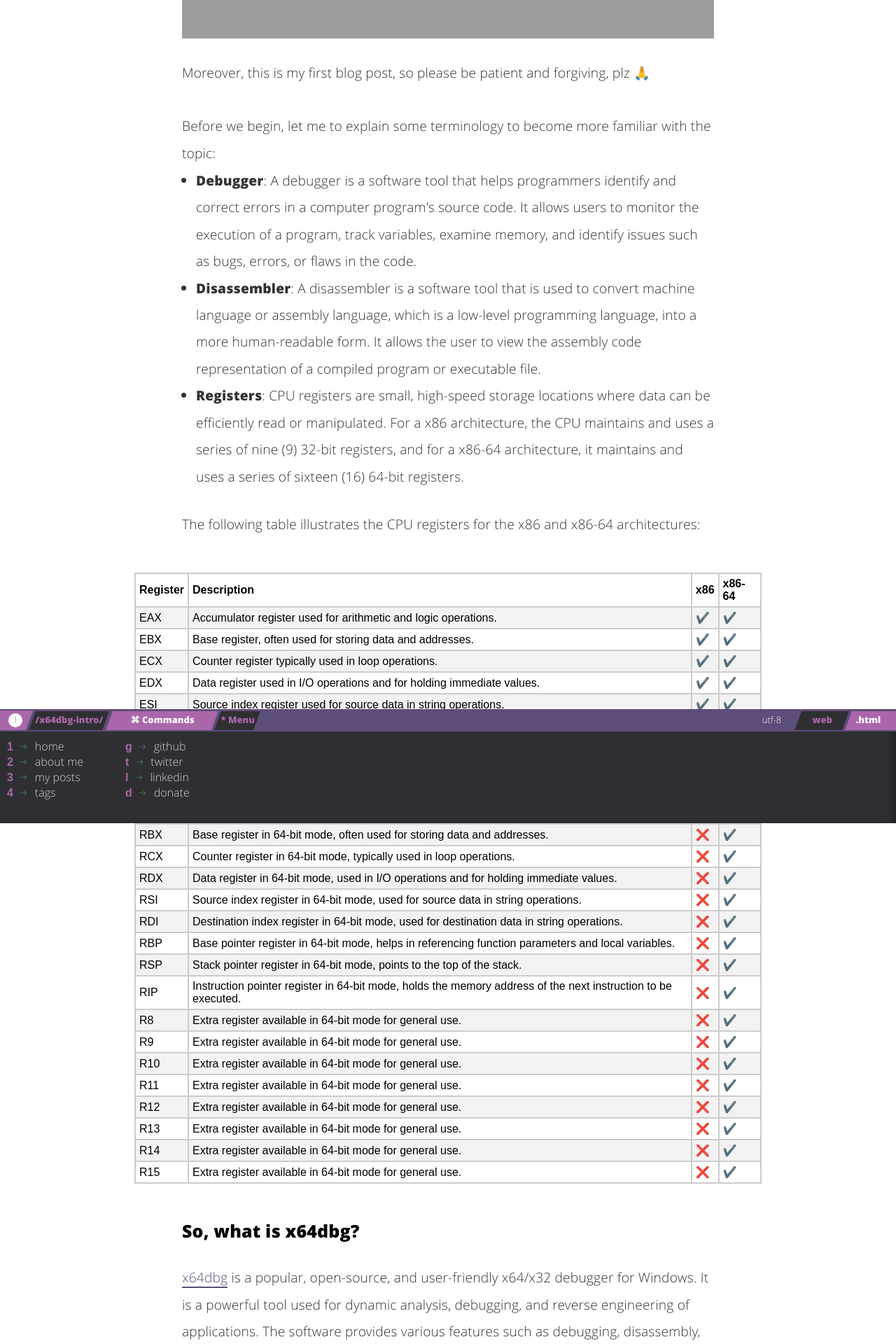
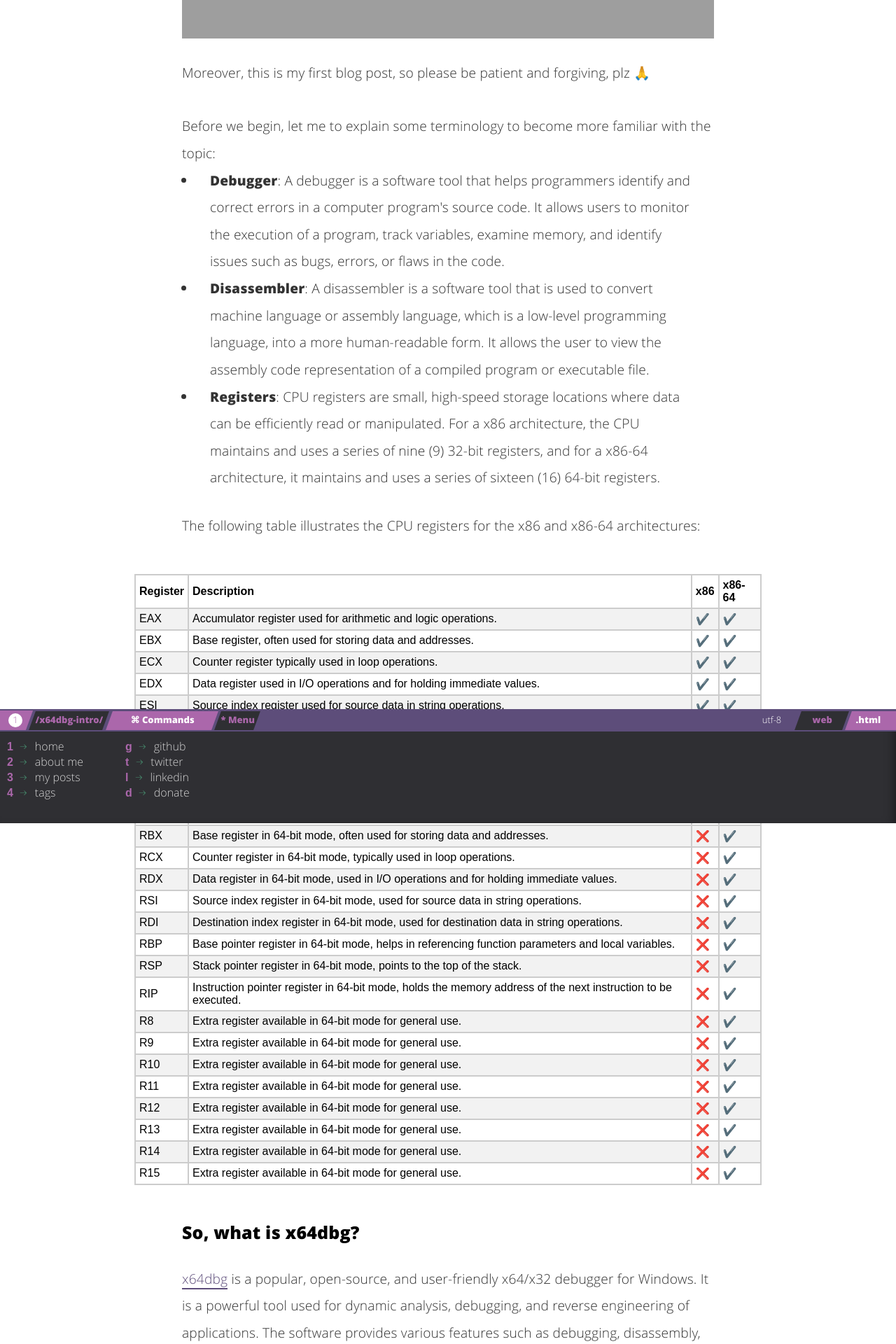
Before and after one commit to nickvourd/nickvourd.github.io, a Jekyll site: the page built from _posts/2023-10-18-x64dbg-intro.md, in a window 1280 px wide. Shown: the part 624-2544 px from the top of the page at 70% size. Built offline with Jekyll 4.4.1, drawn with Linux system fonts in a browser that asks for light colours; grey boxes are pictures that could not be loaded.

Commit message:
Edit 2023-10-18 x64dbg (My first baby steps)

```diff
--- a/_posts/2023-10-18-x64dbg-intro.md
+++ b/_posts/2023-10-18-x64dbg-intro.md
@@ -144,13 +144,13 @@
 
 <ul>
   <li>
-    <strong>Debugger</strong>: A debugger is a software tool that helps programmers identify and correct errors in a computer program's source code. It allows users to monitor the execution of a program, track variables, examine memory, and identify issues such as bugs, errors, or flaws in the code.
+    <p><strong>Debugger</strong>: A debugger is a software tool that helps programmers identify and correct errors in a computer program's source code. It allows users to monitor the execution of a program, track variables, examine memory, and identify issues such as bugs, errors, or flaws in the code.</p>
   </li>
   <li>
-    <strong>Disassembler</strong>: A disassembler is a software tool that is used to convert machine language or assembly language, which is a low-level programming language, into a more human-readable form. It allows the user to view the assembly code representation of a compiled program or executable file.
+    <p><strong>Disassembler</strong>: A disassembler is a software tool that is used to convert machine language or assembly language, which is a low-level programming language, into a more human-readable form. It allows the user to view the assembly code representation of a compiled program or executable file.</p>
   </li>
   <li>
-    <strong>Registers</strong>: CPU registers are small, high-speed storage locations where data can be efficiently read or manipulated. For a x86 architecture, the CPU maintains and uses a series of nine (9) 32-bit registers, and for a x86-64 architecture, it maintains and uses a series of sixteen (16) 64-bit registers.
+    <p><strong>Registers</strong>: CPU registers are small, high-speed storage locations where data can be efficiently read or manipulated. For a x86 architecture, the CPU maintains and uses a series of nine (9) 32-bit registers, and for a x86-64 architecture, it maintains and uses a series of sixteen (16) 64-bit registers.</p>
   </li>
 </ul>
 
```
